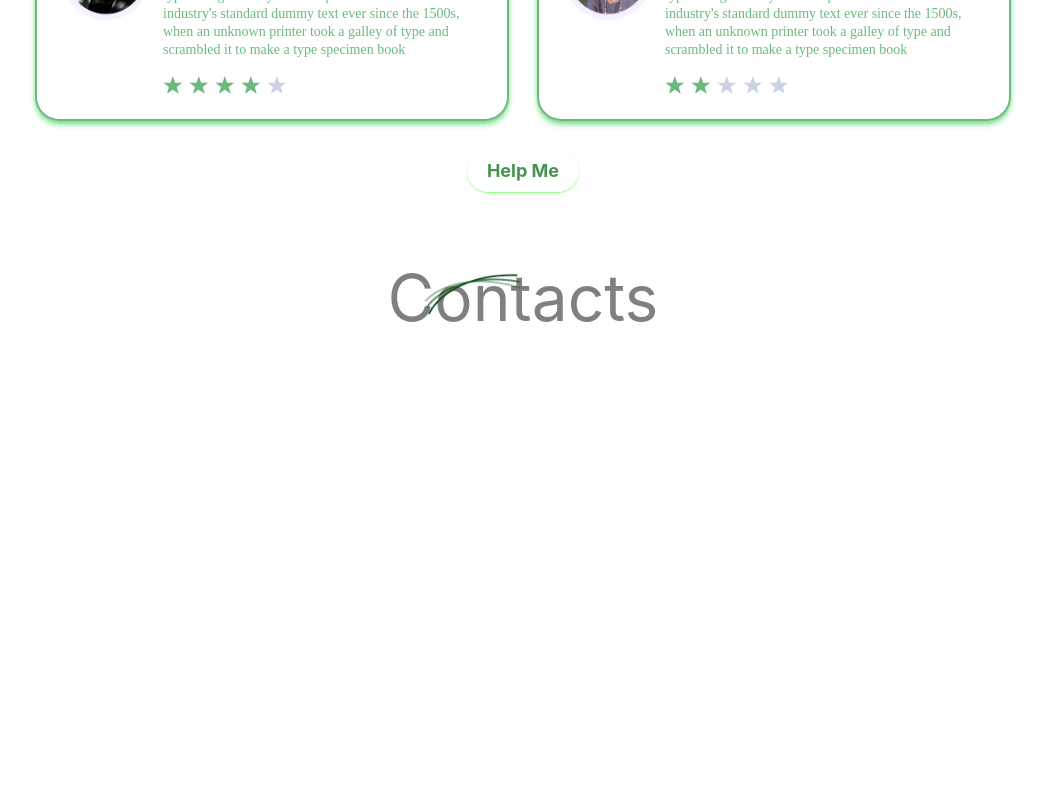
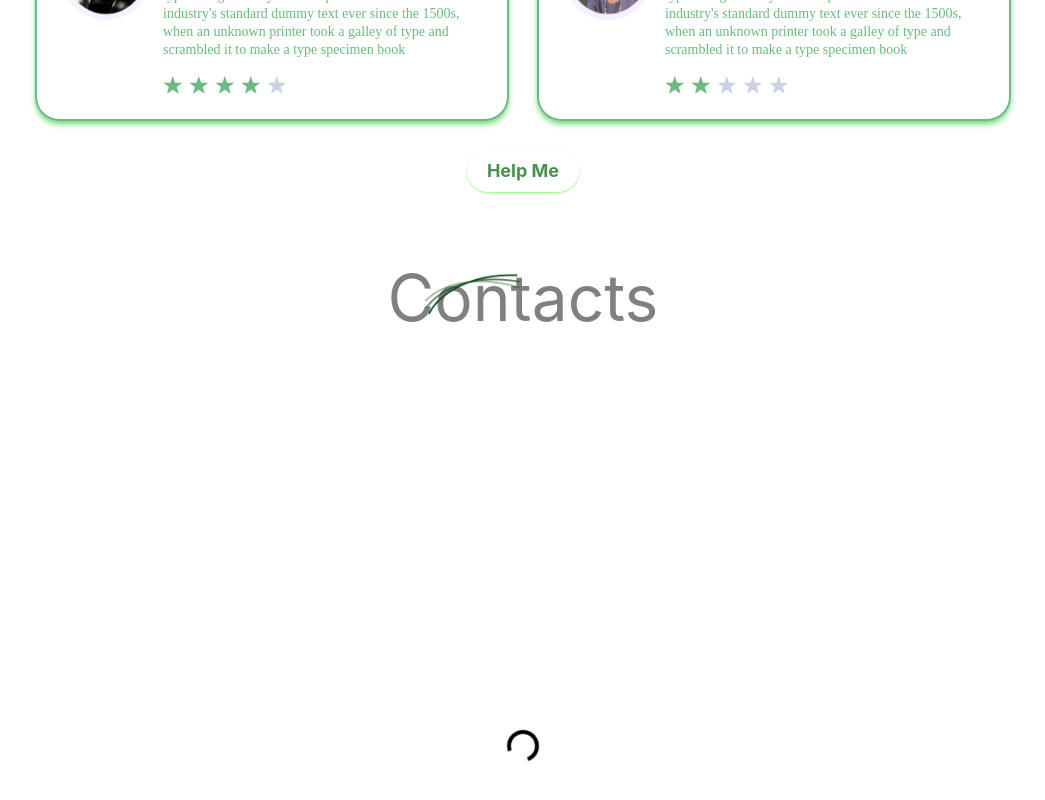
Before and after one commit to samariddin1661/roundr, a React (Create React App) app: page / in a window 1280 px wide. Shown: the part 2960-3760 px from the top of the page, without its empty margins (117-1162 px from the left). Before the commit the page ends 3306 px from the top, so only its background shows below. Built offline with nearby package versions, Linux system fonts and the light colour scheme.

Commit message:
black
black

```diff
--- a/src/components/Loader.jsx
+++ b/src/components/Loader.jsx
@@ -6,7 +6,7 @@ export default function App() {
     <div className="inline-block h-8 w-8 animate-spin rounded-full border-4 border-solid border-[black] border-r-transparent align-[-0.125em] motion-reduce:animate-[spin_1.5s_linear_infinite]"
     role="status" >
     <span
-      className="!absolute !-m-px !h-px !w-px !overflow-hidden !whitespace-nowrap !border-0 !p-0 ![clip:rect(0,0,0,0)]"
+      className="!absolute !-m-px !h-px !w-px !overflow-hidden text-[black] !whitespace-nowrap !border-0 !p-0 ![clip:rect(0,0,0,0)]"
     >Loading...</span>
   </div>
   </div>
--- a/src/pages/main/Main.jsx
+++ b/src/pages/main/Main.jsx
@@ -15,7 +15,7 @@ const main = () => {
       <About/>
       <Testymonials/>
       <Contac/>
-      {/* <Loader/> */}
+      <Loader/>
     </div>
   )
 }
```
